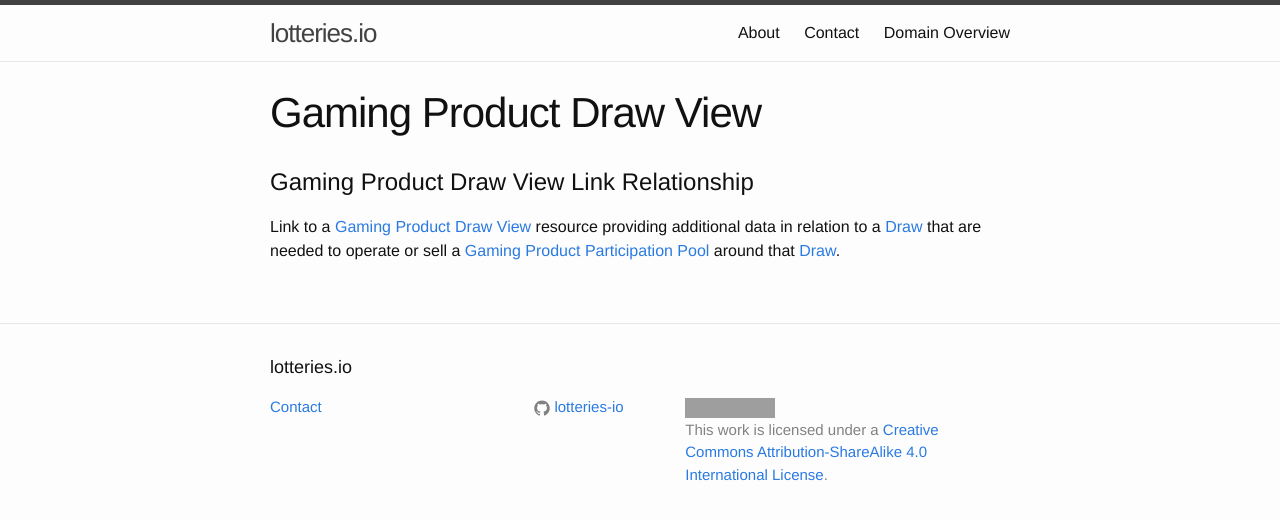
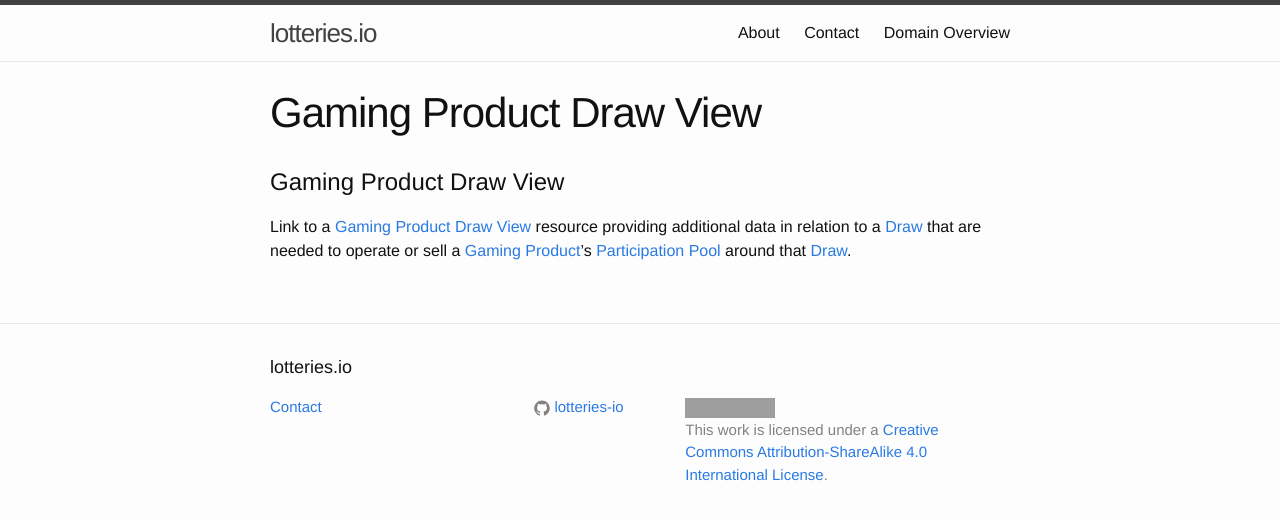
Before and after one commit to lotteries-io/lotteries-io.github.io, a Jekyll site: the page built from _link-relationships/gaming-product-draw-view.md, in a window 1280 px wide. Shown: the top 520 px of the page. Built offline with Jekyll 4.4.1, drawn with Linux system fonts in a browser that asks for light colours; grey boxes are pictures that could not be loaded.

Commit message:
Update gaming-product-draw-view.md

```diff
--- a/_link-relationships/gaming-product-draw-view.md
+++ b/_link-relationships/gaming-product-draw-view.md
@@ -3,6 +3,6 @@ layout: page
 title: Gaming Product Draw View
 ---
 
-# Gaming Product Draw View Link Relationship
+# Gaming Product Draw View
 
-Link to a [Gaming Product Draw View](../concepts/gaming-product-draw-view) resource providing additional data in relation to a [Draw](../concepts/draw) that are needed to operate or sell a [Gaming Product](../concepts/gaming-product) [Participation Pool](../concepts/participation-pool) around that [Draw](../concepts/draw).
+Link to a [Gaming Product Draw View](../concepts/gaming-product-draw-view) resource providing additional data in relation to a [Draw](../concepts/draw) that are needed to operate or sell a [Gaming Product](../concepts/gaming-product)'s [Participation Pool](../concepts/participation-pool) around that [Draw](../concepts/draw).
```
